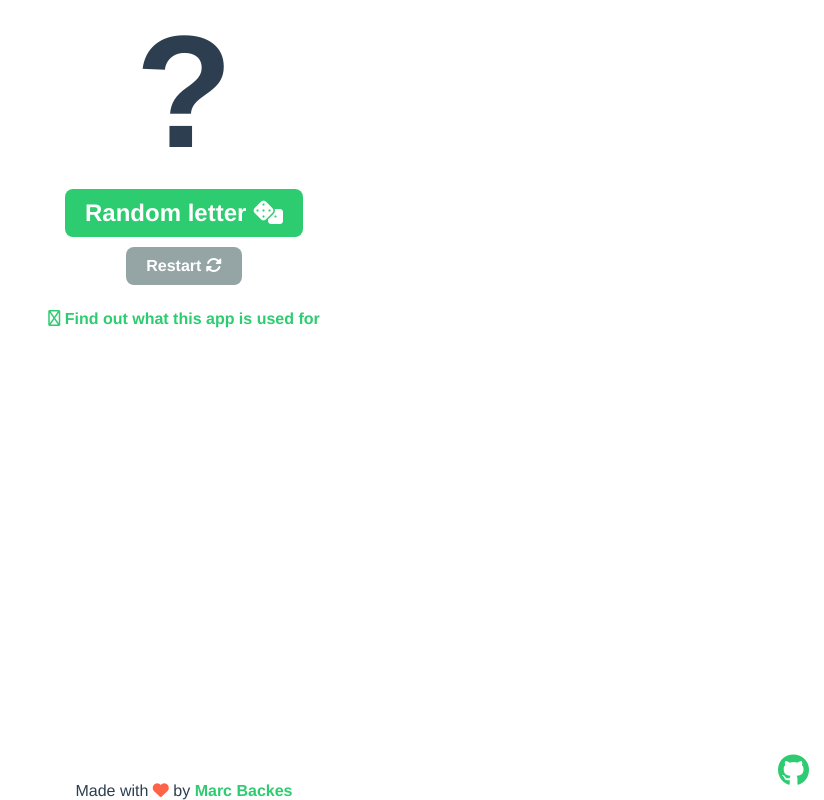
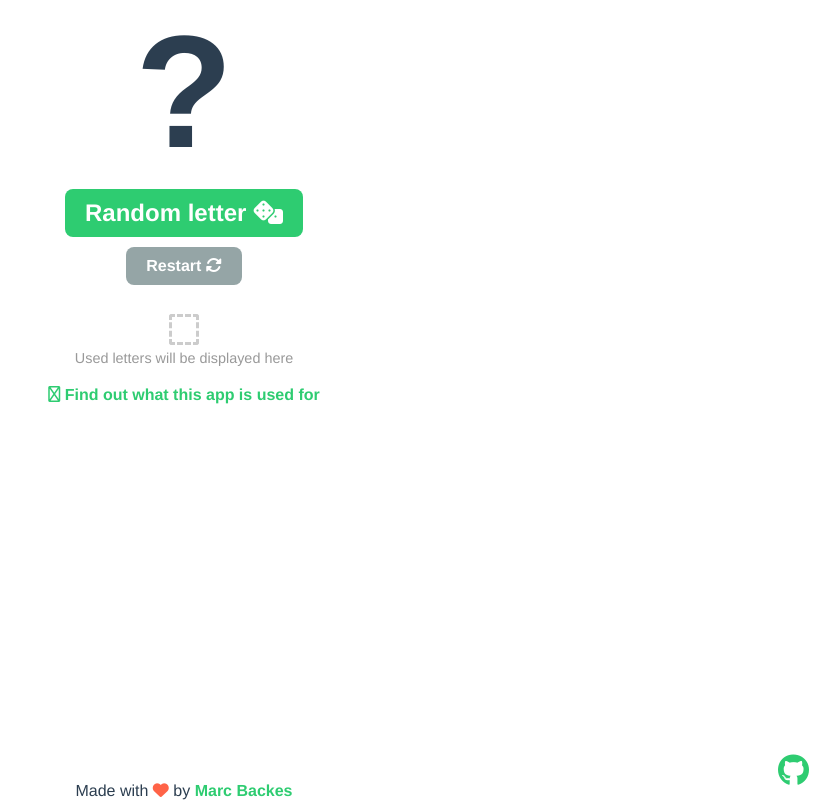
Before and after one commit to themarcba/random-letter-picker, a Vue app: page / in a window 1280 px wide. Shown: the whole page, without its empty margins (456-1280 px from the left). Built offline with nearby package versions, Linux system fonts and the light colour scheme.

Commit message:
Added placeholder for used letters

```diff
--- a/src/components/RandomLetter.vue
+++ b/src/components/RandomLetter.vue
@@ -4,14 +4,39 @@
             <span v-if="!countdown.active">{{ currentLetter }}</span>
             <span v-else>{{ countdown.count }}</span>
         </div>
-        <div v-if="letterPool.length > 0 && !countdown.active" class="button big" @click="pickLetter">Random letter <i class="fas fa-dice"></i></div>
-        <div v-else class="button big disabled" @click="pickLetter">Random letter <i class="fas fa-dice"></i></div>
+        <div
+            v-if="letterPool.length > 0 && !countdown.active"
+            class="button big"
+            @click="pickLetter"
+        >
+            Random letter
+            <i class="fas fa-dice"></i>
+        </div>
+        <div v-else class="button big disabled" @click="pickLetter">
+            Random letter
+            <i class="fas fa-dice"></i>
+        </div>
         <br>
-        <div v-if="!countdown.active" class="button secondary" @click="newGame">Restart <i class="fa fa-sync-alt"></i></div>
-        <div v-else class="button secondary disabled" @click="newGame">Restart <i class="fa fa-sync-alt"></i></div>
+        <div v-if="!countdown.active" class="button secondary" @click="newGame">
+            Restart
+            <i class="fa fa-sync-alt"></i>
+        </div>
+        <div v-else class="button secondary disabled" @click="newGame">
+            Restart
+            <i class="fa fa-sync-alt"></i>
+        </div>
 
         <div class="used-letters">
-            <div class="used-letter" v-for="letter in usedLetters" :key="letter" @click="returnToPool(letter)">{{letter}}</div>
+            <div v-if="usedLetters.length === 0" class="placeholder">
+                <div class="used-letter"></div>
+                <div class="small">Used letters will be displayed here</div>
+            </div>
+            <div
+                class="used-letter"
+                v-for="letter in usedLetters"
+                :key="letter"
+                @click="returnToPool(letter)"
+            >{{letter}}</div>
         </div>
     </div>
 </template>
@@ -71,8 +96,8 @@ export default {
             localStorage.currentLetter = this.currentLetter;
         },
         returnToPool(letter) {
-            this.letterPool.push(letter)
-            this.writeLocalStorage()
+            this.letterPool.push(letter);
+            this.writeLocalStorage();
         }
     },
     computed: {
@@ -132,6 +157,21 @@ export default {
     cursor: pointer;
 }
 
+.placeholder .used-letter:before {
+    content: "?";
+}
+.placeholder .used-letter {
+    background: transparent;
+    border: dashed 3px #ccc;
+    color: transparent;
+}
+
+.placeholder .small {
+    color: #999;
+    font-size: 0.9em;
+    line-height: normal;
+}
+
 @media only screen and (min-device-width: 900px) {
     .used-letters {
         line-height: 70px;
```
